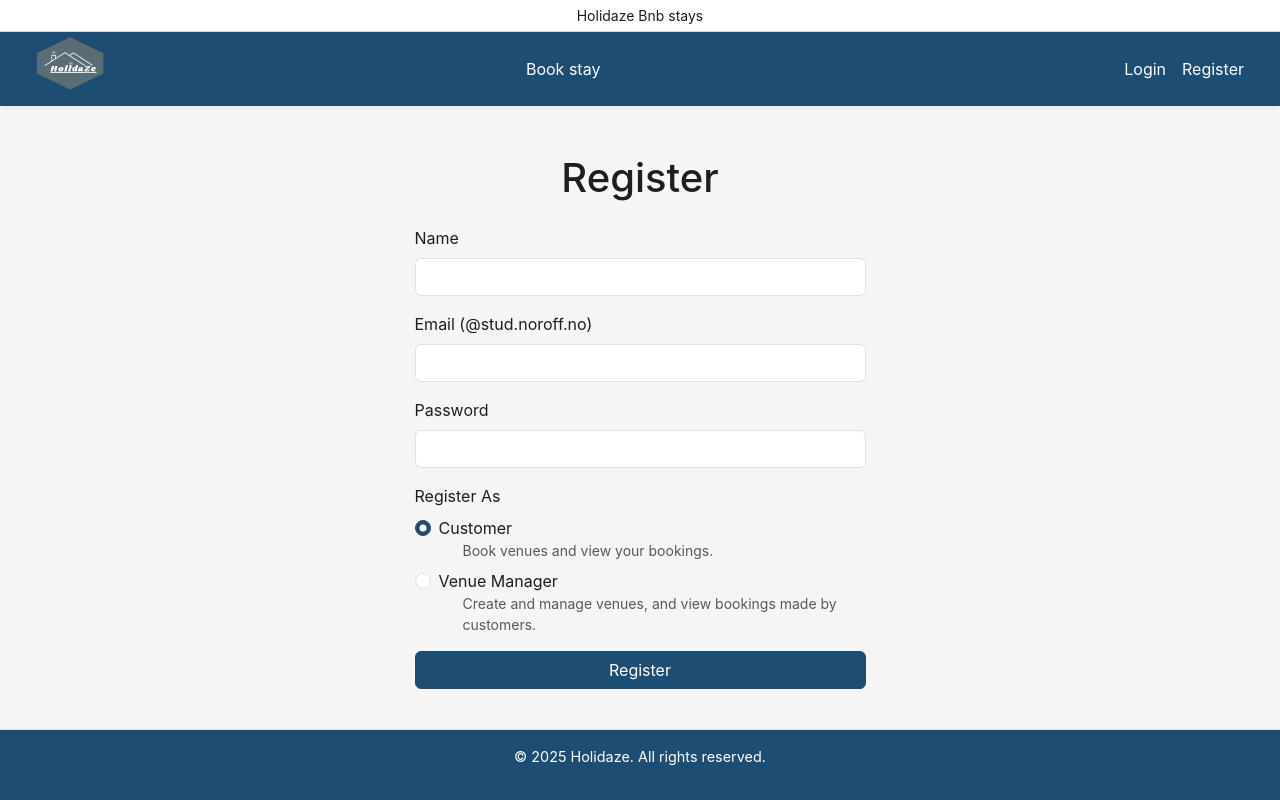
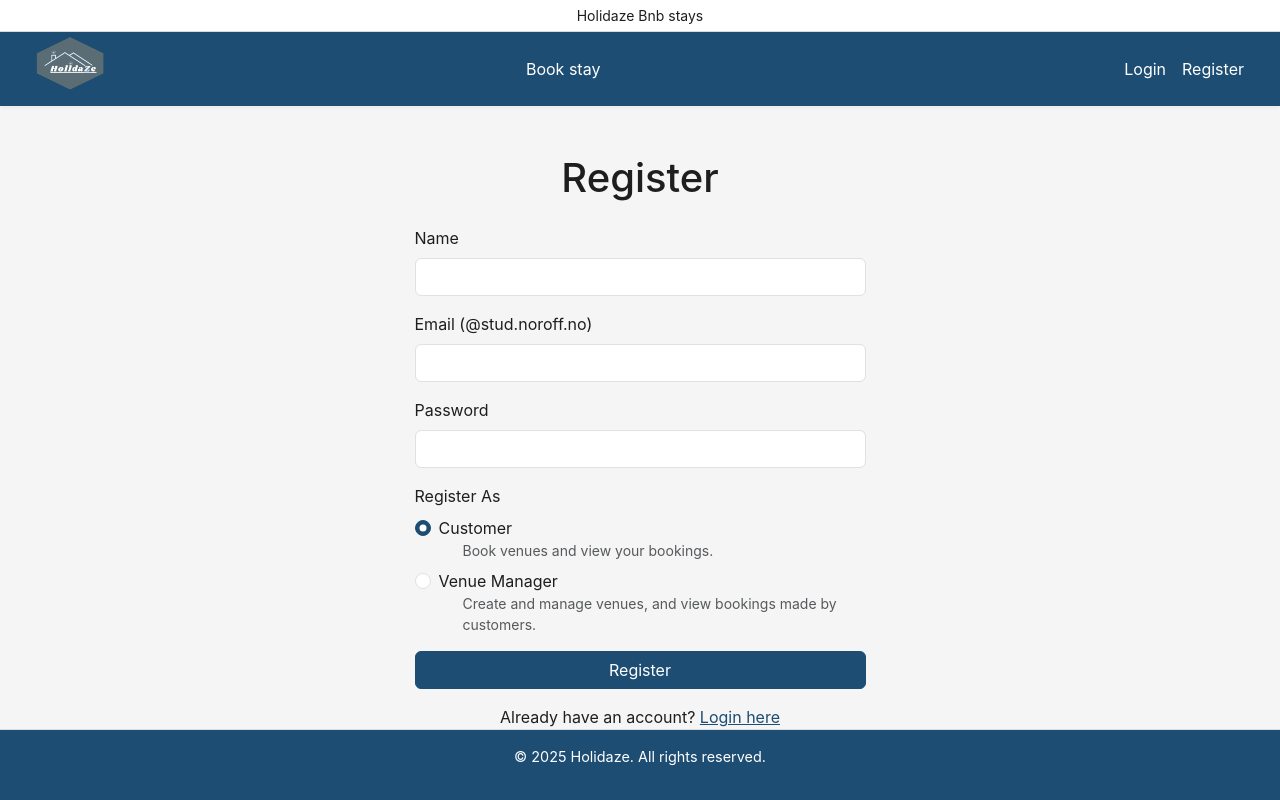
Before and after one commit to fantadiallo/HolidazeSemesterproject, a React (Vite) app: page /register in a window 1280 px wide. Built offline with nearby package versions, Linux system fonts and the light colour scheme.

Commit message:
Fix: Improved register form layout and ensured manager toggle is functional

```diff
--- a/src/pages/RegisterPage/RegisterPage.jsx
+++ b/src/pages/RegisterPage/RegisterPage.jsx
@@ -13,7 +13,7 @@
 
 import { useState } from 'react';
 import { registerUser } from '../../api/auth';
-import { useNavigate } from 'react-router-dom';
+import { useNavigate, Link } from 'react-router-dom';
 
 export default function RegisterPage() {
   /**
@@ -199,6 +199,10 @@
             {error && <div className="alert alert-danger mt-3">{error}</div>}
             {success && <div className="alert alert-success mt-3">{success}</div>}
           </form>
+          <div className="text-center mt-3">
+            <span>Already have an account? </span>
+            <Link to="/login">Login here</Link>
+          </div>
         </div>
       </div>
     </div>
```
